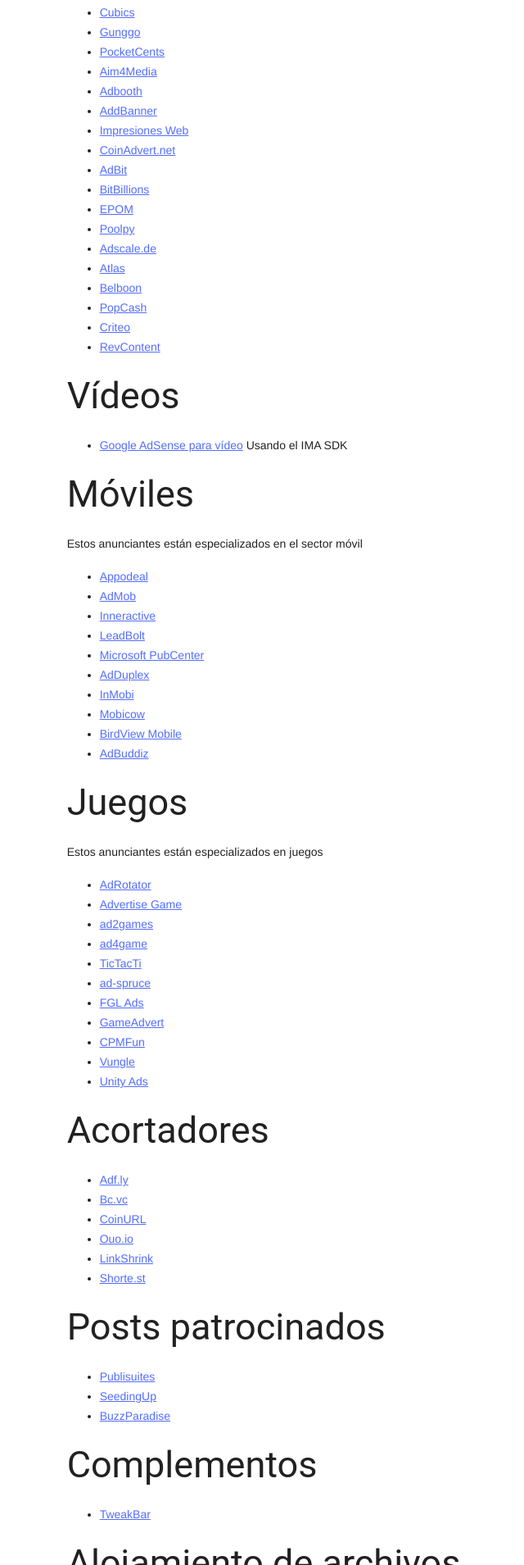
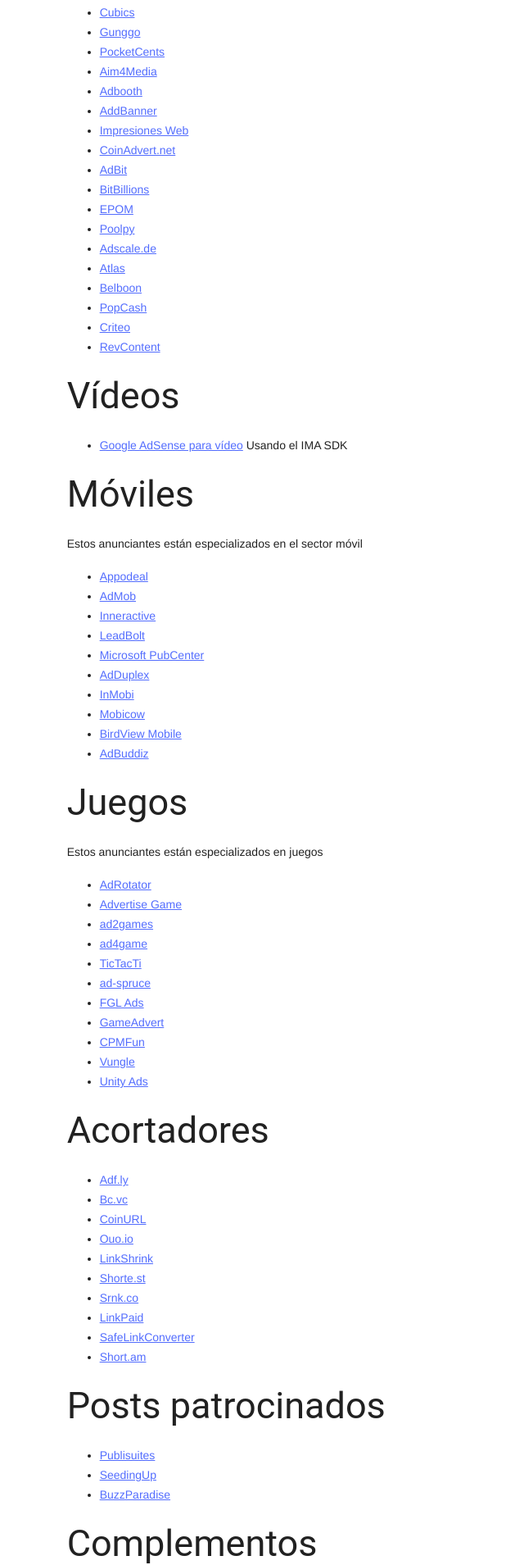
Before and after one commit to AdrianArroyoCalle/blog, a Jekyll site: the page built from _posts/2015-03-20-la-gran-lista-de-anunciantes.md, in a window 1280 px wide. Shown: the part 3091-5000 px from the top of the page at 82% size, without its empty margins (145-785 px from the left). Built offline with Jekyll 4.4.1, drawn with Linux system fonts in a browser that asks for light colours; nearby versions of some CDN libraries; comment, search, counter and statistics services are not loaded.

Commit message:
Tip URLs

```diff
--- a/_layouts/default.html
+++ b/_layouts/default.html
@@ -44,7 +44,16 @@
 					<a class="mdl-navigation__link" href="{{ site.fullurl }}/archive">Archivo</a>
 					<a class="mdl-navigation__link" href="{{ site.fullurl }}/about">Acerca de</a>
 					<a class="mdl-navigation__link" href="{{ site.fullurl }}/atom.xml">Feed RSS</a>
+					<a class="mdl-navigation__link" href="https://gist.github.com/AdrianArroyoCalle/4fe0e38517157b4e38b7">¡Sé mi referido!</a>
+					<a class="mdl-navigation__link" href="https://www.paypal.me/aarroyoc">PayPal.Me</a>
+					<a class="mdl-navigation__link" href="bitcoin:1A2j8CwiFEhQ4Uycsjhr3gQPbJxFk1LRmM">BitCoin</a>
+					<a class="mdl-navigation__link" href="dogecoin:DSpZAHtYqMVce8ZLWb4jZHza1dY4P5bZFL">DogeCoin</a>
+					<a class="mdl-navigation__link" href="reddcoin:RsHAsr6PVs8y4f5pGLS2cApcGpgw15TwUJ">ReddCoin</a>
+					<a class="mdl-navigation__link" href="https://www.changetip.com/tipme/adrian.arroyocalle">ChangeTip</a>
 					<a class="mdl-navigation__link" href="http://github.com/AdrianArroyoCalle">GitHub</a>
+					<a class="mdl-navigation__link" href="https://twitter.com/aarroyoca">Twitter</a>
+					<a class="mdl-navigation__link" href="https://tsu.co/aarroyoc">Tsu</a>
+					<a class="mdl-navigation__link" href="https://quitter.is/aarroyoc">GNU Social</a>
 				</nav>
 			</div>
 			<main class="mdl-layout__content mdl-grid" itemscope itemtype="http://schema.org/Blog" style="max-width: 100%;">
--- a/_posts/2015-03-20-la-gran-lista-de-anunciantes.md
+++ b/_posts/2015-03-20-la-gran-lista-de-anunciantes.md
@@ -174,6 +174,10 @@
 * [Ouo.io](http://ouo.io/ref/kZrfrYdn)
 * [LinkShrink](http://linkshrink.net/ref=f6A6T)
 * [Shorte.st](https://shorte.st/es/ref/b4113e532f)
+* [Srnk.co](http://srnk.co/?ref=1787)
+* [LinkPaid](http://linkpaid.net/r/h7)
+* [SafeLinkConverter](http://www.safelinkconverter.com/?ref=48415)
+* [Short.am](http://short.am/join/signup.php?refid=aarroyoc)
 
 ## Posts patrocinados
 
```
Also changed, not shown: other parts of _posts/2015-03-20-la-gran-lista-de-anunciantes.md (+4 -0 lines).
